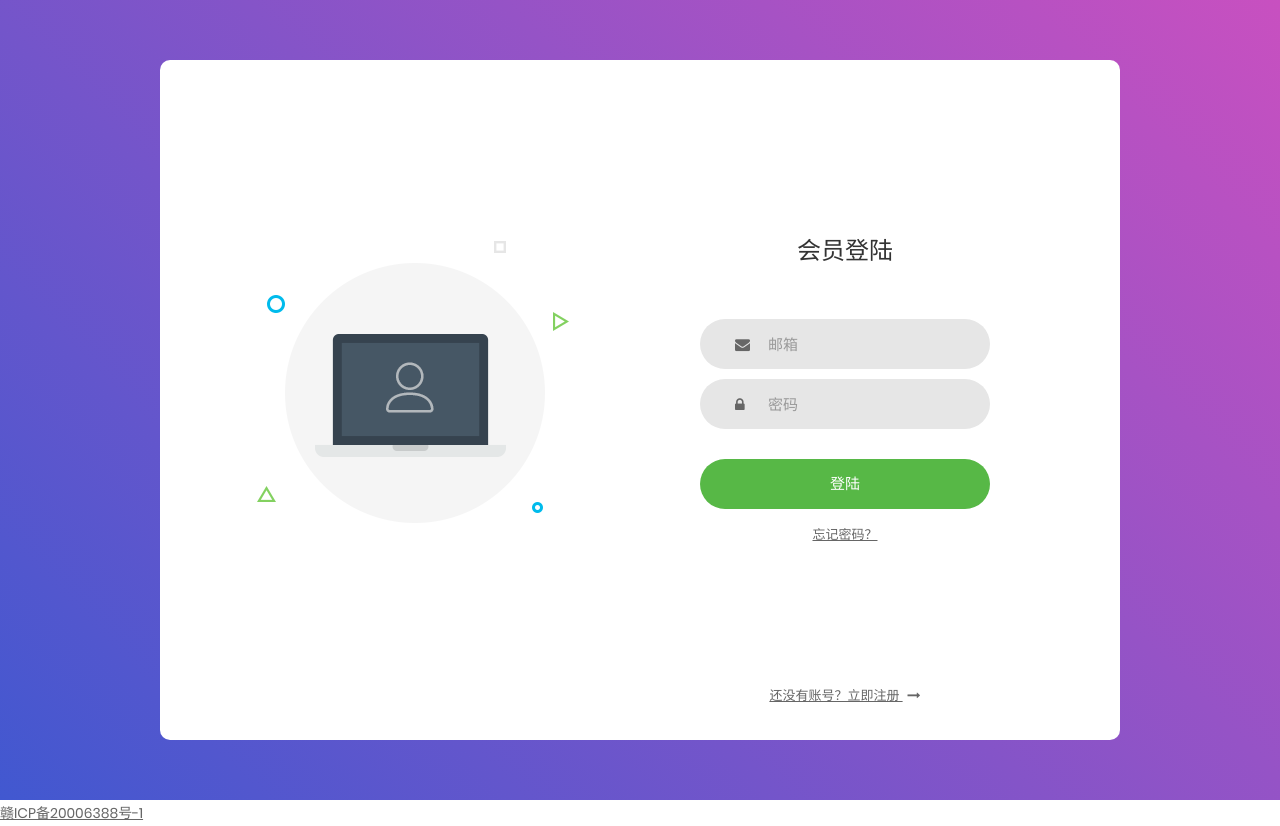
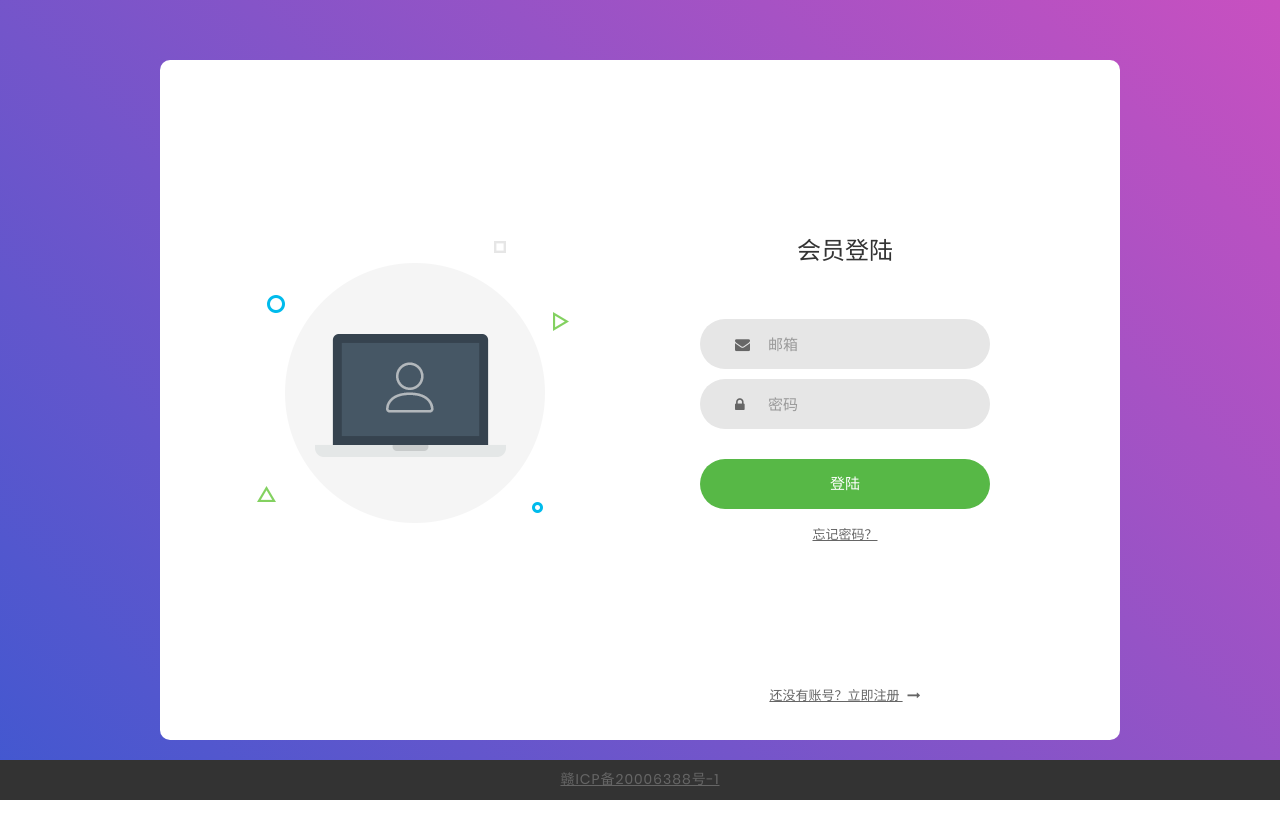
Before and after one commit to jxnu201826702013/jxnu201826702013.github.io, a plain HTML site: page index.html in a window 1280 px wide. After the commit the page ends 800 px from the top, so only its background shows below. Drawn offline with Linux system fonts and the light colour scheme.

Commit message:
Update main.css

```diff
--- a/css/main.css
+++ b/css/main.css
@@ -79,6 +79,19 @@ ul, li {
 	list-style-type: none;
 }
 
+#footer {
+                height: 40px;
+                line-height: 40px;
+                position: fixed;
+                bottom: 0;
+                width: 100%;
+                text-align: center;
+                background: #333;
+                color: #fff;
+                font-family: Arial;
+                font-size: 12px;
+                letter-spacing: 1px;
+            }
 
 /*---------------------------------------------*/
 input {
```
